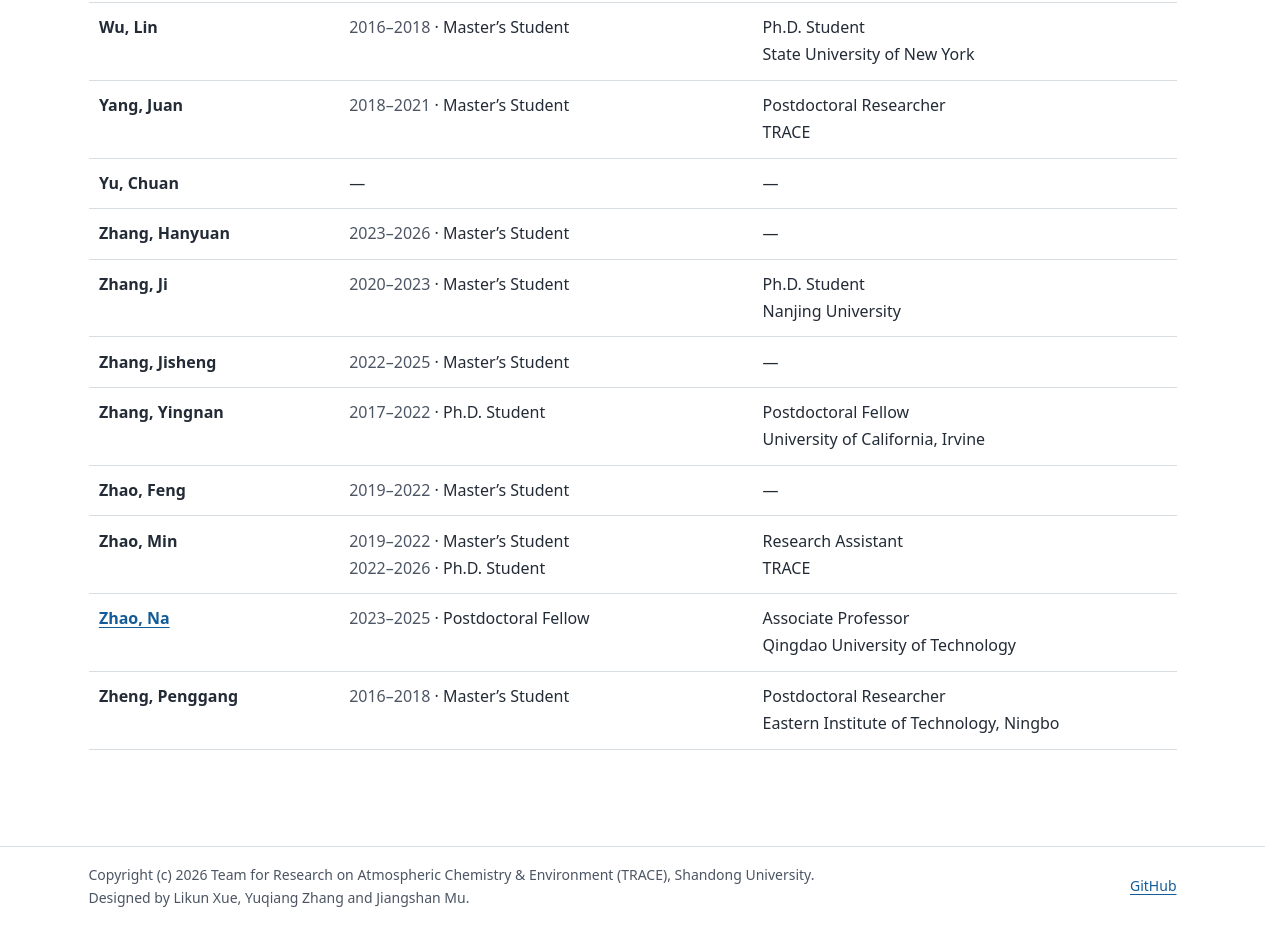
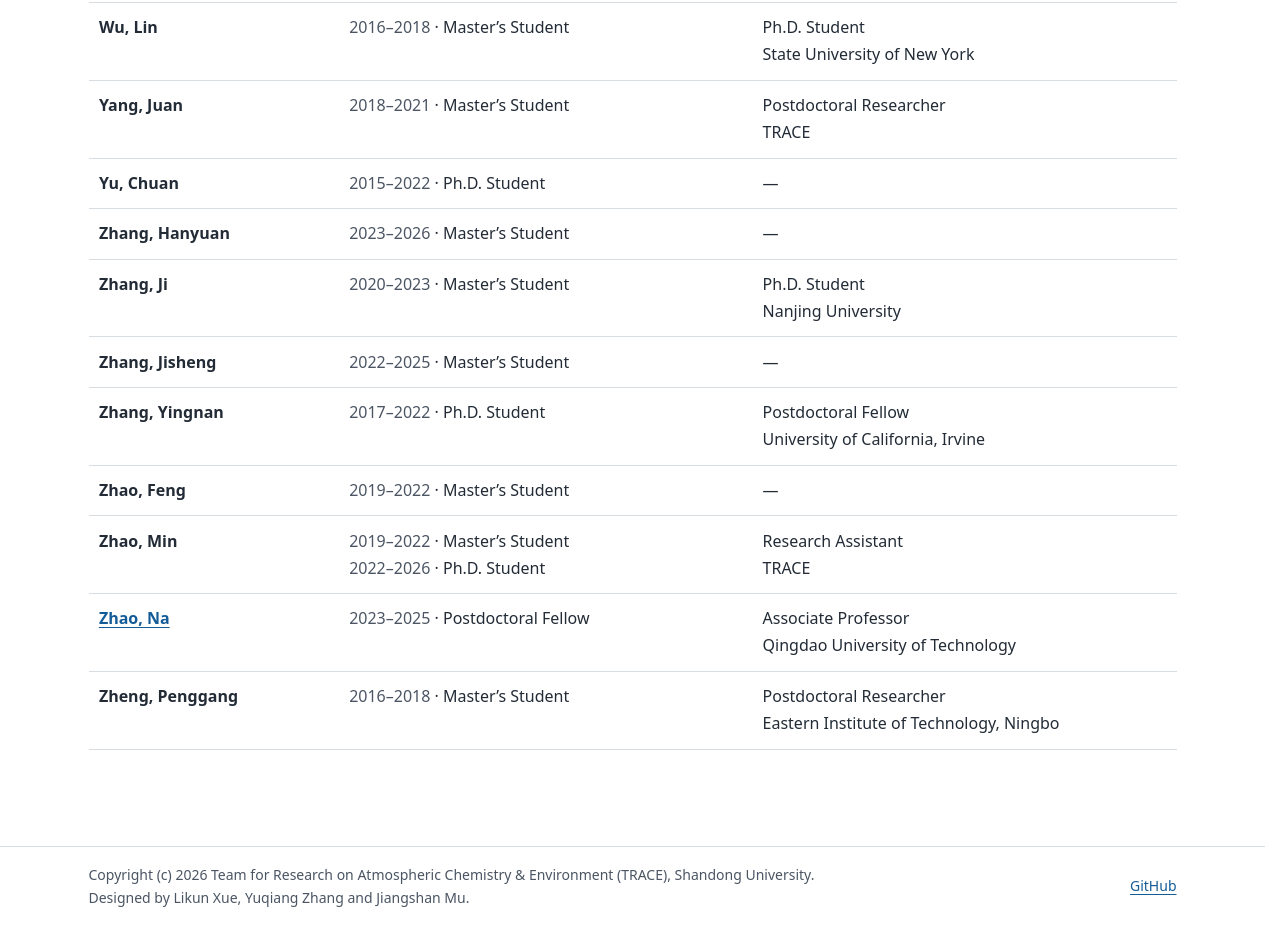
Before and after one commit to Trace-sdu/trace-sdu.github.io, a plain HTML site: page people/alumni/index.html in a window 1280 px wide. Shown: the part 1542-2468 px from the top of the page. Drawn offline with Linux system fonts and the light colour scheme.

Commit message:
Add Chuan Yu’s doctoral study dates

```diff
--- a/people/alumni/index.html
+++ b/people/alumni/index.html
@@ -140,7 +140,7 @@
         </tr>
         <tr>
           <th scope="row">Yu, Chuan</th>
-          <td><span aria-hidden="true">—</span><span class="visually-hidden">Time and role at TRACE not listed</span></td>
+          <td><span class="alumni-term">2015–2022</span> · Ph.D. Student</td>
           <td><span aria-hidden="true">—</span><span class="visually-hidden">Current position not listed</span></td>
         </tr>
         <tr>
```
